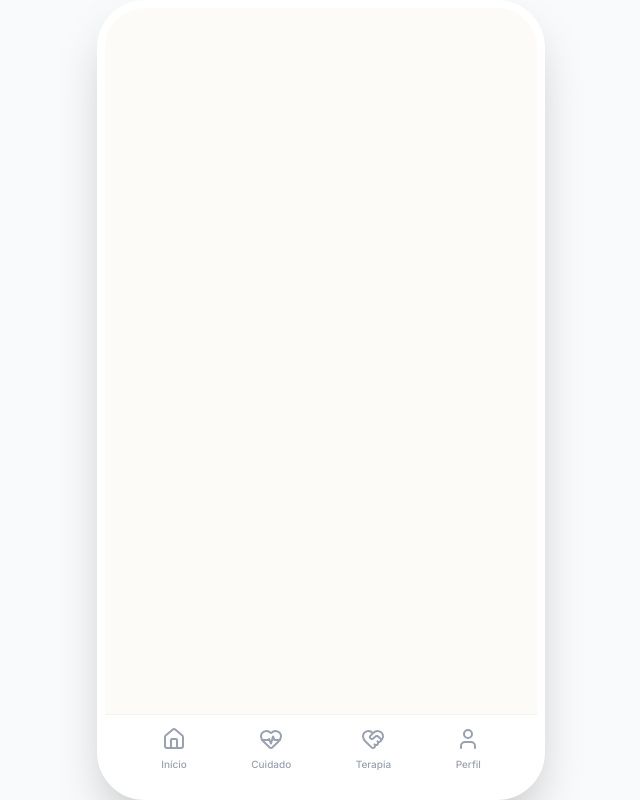
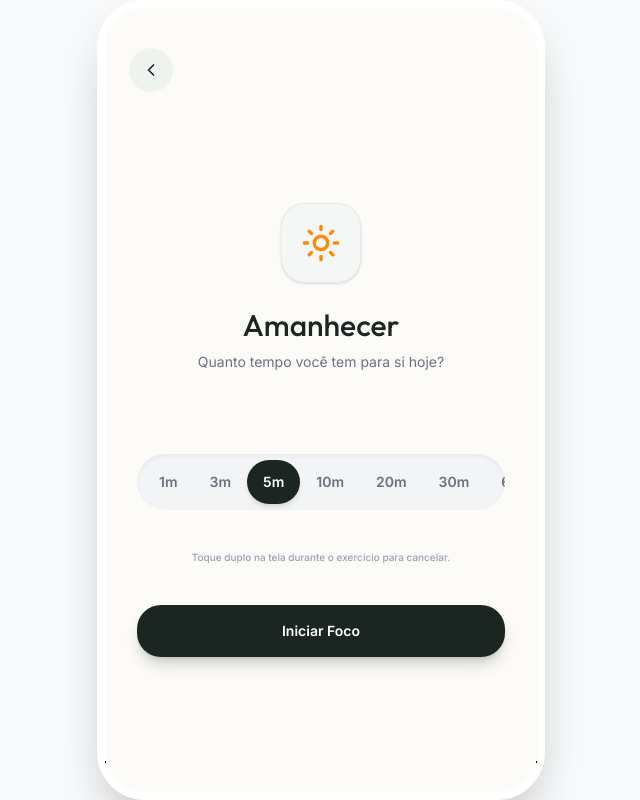
Before and after one commit to demostenespedrosa/liva, a React (Vite) app: page /app/amanhecer in a window 1280 px wide. Shown: the whole page, without its empty margins (319-959 px from the left). Built offline with nearby package versions, Linux system fonts and the light colour scheme; no server answers; the database is empty.

Commit message:
feat: add DawnTimer feature
Integrate the DawnTimer component into the patient flow to provide regulation tools, allowing users to select durations and track mood post-exercise.

```diff
--- /dev/null
+++ b/src/components/patient/DawnTimer.tsx
@@ -0,0 +1,169 @@
+import React, { useState, useEffect } from 'react';
+import { motion, AnimatePresence } from 'motion/react';
+import { ChevronLeft, Smile, Frown, Meh, Sun } from 'lucide-react';
+import { useNavigate } from 'react-router-dom';
+
+export const DawnTimer: React.FC = () => {
+  const navigate = useNavigate();
+  const [phase, setPhase] = useState<'setup' | 'running' | 'finished'>('setup');
+  const [durationMinutes, setDurationMinutes] = useState(5);
+
+  const times = [1, 3, 5, 10, 20, 30, 60];
+
+  useEffect(() => {
+    if (phase === 'running') {
+      const timer = setTimeout(() => {
+        setPhase('finished');
+        if ('vibrate' in navigator) {
+            // Vibração longa, grave e suave (1 segundo contínuo)
+            navigator.vibrate(1000);
+        }
+      }, durationMinutes * 60 * 1000);
+
+      return () => clearTimeout(timer);
+    }
+  }, [phase, durationMinutes]);
+
+  const handleDoubleClick = () => {
+    if (phase === 'running') {
+      setPhase('setup');
+    }
+  };
+
+  const handleFinishMood = () => {
+    navigate('/app');
+  };
+
+  return (
+    <div
+      className="h-[100dvh] w-full flex flex-col font-sans relative overflow-hidden z-[100] transition-colors duration-1000"
+      style={{ backgroundColor: phase === 'setup' ? '#fdfbf7' : phase === 'finished' ? '#e28d71' : '#0d211c' }}
+      onDoubleClick={handleDoubleClick}
+    >
+      {/* CSS Animations */}
+      <style>{`
+         @keyframes expandCream {
+            0% { opacity: 0; transform: scale(0.1); }
+            10% { opacity: 1; }
+            50% { transform: scale(1); opacity: 1; }
+            100% { transform: scale(1); opacity: 1; }
+         }
+         @keyframes expandTerracotta {
+            0% { opacity: 0; transform: scale(0.1); }
+            50% { opacity: 0; transform: scale(0.1); }
+            60% { opacity: 1; }
+            100% { transform: scale(1.5); opacity: 1; }
+         }
+      `}</style>
+
+      {phase === 'running' && (
+         <div className="absolute inset-0 flex items-center justify-center pointer-events-none">
+            <div
+               className="absolute w-[300vw] h-[300vw] rounded-full"
+               style={{
+                  background: 'radial-gradient(circle, #fdfbf7 0%, transparent 70%)',
+                  animation: `expandCream ${durationMinutes * 60}s ease-in-out forwards`
+               }}
+            />
+            <div
+               className="absolute w-[300vw] h-[300vw] rounded-full"
+               style={{
+                  background: 'radial-gradient(circle, #e28d71 0%, transparent 80%)',
+                  animation: `expandTerracotta ${durationMinutes * 60}s ease-in-out forwards`
+               }}
+            />
+         </div>
+      )}
+
+      <AnimatePresence>
+        {phase === 'setup' && (
+          <motion.div
+            initial={{ opacity: 0 }}
+            animate={{ opacity: 1 }}
+            exit={{ opacity: 0 }}
+            className="absolute inset-0 flex flex-col"
+          >
+             <div className="p-6 pt-10 flex items-center mb-8">
+               <button onClick={() => navigate(-1)} className="p-3 bg-brand-100/50 text-brand-900 rounded-full hover:bg-brand-100 transition-colors">
+                  <ChevronLeft className="w-5 h-5" />
+               </button>
+             </div>
+
+             <div className="flex-1 flex flex-col items-center justify-center px-8 text-center pb-24">
+               <div className="w-20 h-20 bg-brand-50 rounded-[1.5rem] mb-6 flex items-center justify-center border border-brand-100 shadow-sm">
+                  <Sun className="w-10 h-10 text-orange-400" />
+               </div>
+               <h2 className="text-3xl font-display font-medium text-brand-900 mb-2">Amanhecer</h2>
+               <p className="text-gray-500 mb-12 text-sm leading-relaxed px-4">Quanto tempo você tem para si hoje?</p>
+
+               <div className="w-full relative py-8">
+                 <div className="flex bg-gray-100 rounded-full p-1.5 w-full justify-between relative shadow-inner overflow-x-auto no-scrollbar">
+                    {times.map(t => (
+                       <button
+                         key={t}
+                         onClick={() => setDurationMinutes(t)}
+                         className={`relative z-10 px-3 sm:px-4 py-3 text-sm font-semibold rounded-full transition-colors flex-shrink-0 ${durationMinutes === t ? 'text-white' : 'text-gray-500 hover:text-gray-900'}`}
+                       >
+                          {t}m
+                          {durationMinutes === t && (
+                            <motion.div
+                               layoutId="bg-pill"
+                               className="absolute inset-0 bg-brand-900 rounded-full -z-10 shadow-md"
+                            />
+                          )}
+                       </button>
+                    ))}
+                 </div>
+               </div>
+
+               <p className="text-[10px] text-gray-400 mt-2 mb-10 font-medium">Toque duplo na tela durante o exercício para cancelar.</p>
+
+               <button
+                  onClick={() => setPhase('running')}
+                  className="w-full bg-brand-900 text-white rounded-[1.5rem] py-4 text-sm font-semibold hover:bg-brand-800 transition-colors shadow-lg shadow-brand-900/20"
+               >
+                  Iniciar Foco
+               </button>
+             </div>
+          </motion.div>
+        )}
+
+        {phase === 'finished' && (
+          <motion.div
+            initial={{ opacity: 0 }}
+            animate={{ opacity: 1 }}
+            className="absolute inset-0 flex flex-col items-center justify-center px-8 text-center"
+          >
+              <motion.div
+                 initial={{ y: 20 }}
+                 animate={{ y: 0 }}
+                 transition={{ delay: 0.2 }}
+              >
+                 <h2 className="text-3xl font-display font-medium text-white mb-2 shadow-sm drop-shadow-md">Amanheceu.</h2>
+                 <p className="text-white/90 mb-12 drop-shadow-sm font-medium text-sm leading-relaxed">Você dedicou {durationMinutes} {durationMinutes === 1 ? 'minuto' : 'minutos'} a você.<br/>Como se sente agora?</p>
+
+                 <div className="flex items-center justify-center gap-4">
+                   <button onClick={handleFinishMood} className="w-16 h-16 bg-white/20 rounded-full flex items-center justify-center backdrop-blur-md text-white hover:bg-white/30 transition-colors border border-white/30 shadow-lg">
+                      <Smile className="w-8 h-8" />
+                   </button>
+                   <button onClick={handleFinishMood} className="w-16 h-16 bg-white/20 rounded-full flex items-center justify-center backdrop-blur-md text-white hover:bg-white/30 transition-colors border border-white/30 shadow-lg">
+                      <Meh className="w-8 h-8" />
+                   </button>
+                   <button onClick={handleFinishMood} className="w-16 h-16 bg-white/20 rounded-full flex items-center justify-center backdrop-blur-md text-white hover:bg-white/30 transition-colors border border-white/30 shadow-lg">
+                      <Frown className="w-8 h-8" />
+                   </button>
+                 </div>
+              </motion.div>
+
+              <button
+                 onClick={() => navigate('/app')}
+                 className="absolute bottom-12 text-white/70 font-medium text-xs hover:text-white transition-colors"
+              >
+                 Pular e voltar ao início
+              </button>
+          </motion.div>
+        )}
+      </AnimatePresence>
+    </div>
+  );
+};
--- a/src/components/patient/PatientCare.tsx
+++ b/src/components/patient/PatientCare.tsx
@@ -1,9 +1,11 @@
 import React, { useState } from 'react';
-import { Pill, Wind, Play, CheckCircle2, ChevronRight, Check } from 'lucide-react';
+import { Pill, Wind, Play, CheckCircle2, ChevronRight, Check, Sun } from 'lucide-react';
 import { motion } from 'motion/react';
+import { useNavigate } from 'react-router-dom';
 
 export const PatientCare: React.FC = () => {
   const [medTaken, setMedTaken] = useState(false);
+  const navigate = useNavigate();
 
   return (
     <div className="flex-1 flex flex-col pt-12">
@@ -74,19 +76,22 @@ export const PatientCare: React.FC = () => {
           </div>
 
           <div className="space-y-3">
-             <div className="relative overflow-hidden bg-brand-900 text-white p-6 rounded-[2rem] shadow-sm cursor-pointer group">
+             <div
+               onClick={() => navigate('/app/amanhecer')}
+               className="relative overflow-hidden bg-brand-900 text-white p-6 rounded-[2rem] shadow-sm cursor-pointer group"
+             >
                <div className="absolute top-0 right-0 w-48 h-48 bg-brand-800 rounded-full blur-3xl -mr-10 -mt-10 opacity-50 z-0"></div>
 
                <div className="relative z-10 flex items-start gap-4">
                  <div className="w-14 h-14 bg-white/10 backdrop-blur-md rounded-2xl flex-shrink-0 flex items-center justify-center border border-white/10 group-hover:bg-white/20 transition-colors">
-                   <Wind className="w-6 h-6 text-brand-100" />
+                   <Sun className="w-6 h-6 text-orange-200" />
                  </div>
                  <div>
                    <div className="inline-flex items-center gap-1.5 px-2 py-0.5 rounded-md bg-white/10 backdrop-blur-sm text-[10px] font-medium text-brand-100 mb-2 border border-white/5">
-                     <Play className="w-3 h-3 fill-brand-100" /> 5 MINUTOS
+                     <Play className="w-3 h-3 fill-brand-100" /> TEMPORIZADOR SUTIL
                    </div>
-                   <h3 className="text-base font-medium leading-tight mb-1">Respiração Diafragmática</h3>
-                   <p className="text-xs text-brand-100/80 line-clamp-2">Acalme o sistema nervoso em momentos de crise ou estresse elevado.</p>
+                   <h3 className="text-base font-medium leading-tight mb-1">Amanhecer (Foco e Presença)</h3>
+                   <p className="text-xs text-brand-100/80 line-clamp-2">Uma pausa visual guiada por luz, sem a pressão dos números.</p>
                  </div>
                </div>
              </div>
--- a/src/components/patient/PatientLayout.tsx
+++ b/src/components/patient/PatientLayout.tsx
@@ -7,6 +7,7 @@ import { PatientTherapy } from './PatientTherapy';
 import { PatientProfile } from './PatientProfile';
 import { PwaInstallPrompt } from './PwaInstallPrompt';
 import { CrisisProtocol } from './CrisisProtocol';
+import { DawnTimer } from './DawnTimer';
 
 export const PatientLayout: React.FC = () => {
   const navigate = useNavigate();
@@ -40,13 +41,14 @@ export const PatientLayout: React.FC = () => {
             <Route path="therapy" element={<PatientTherapy />} />
             <Route path="profile" element={<PatientProfile />} />
             <Route path="crisis" element={<CrisisProtocol />} />
+            <Route path="amanhecer" element={<DawnTimer />} />
           </Routes>
         </div>
 
         <PwaInstallPrompt />
 
         {/* Bottom Navigation */}
-        {location.pathname !== '/app/crisis' && (
+        {location.pathname !== '/app/crisis' && location.pathname !== '/app/amanhecer' && (
            <nav className="absolute inset-x-0 bottom-0 w-full bg-white border-t border-brand-100/50 pb-safe z-50">
              <div className="flex items-center justify-around px-6 pt-3 pb-5">
                <button onClick={() => navigate('/app')} className={getTabClass('/app')}>
```
